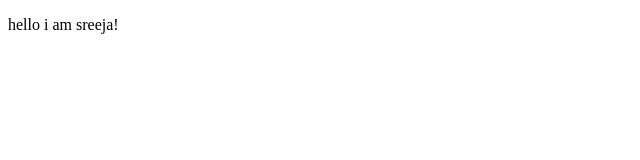
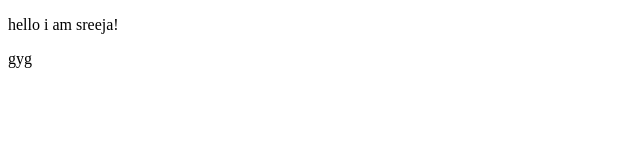
Before and after one commit to sreeja-nasalwai/practlab, a plain HTML site: page index.html in a window 1280 px wide. Shown: the full height of the page, 0-640 px from the left. Drawn offline with Linux system fonts and the light colour scheme.

Commit message:
Update index.html

```diff
--- a/index.html
+++ b/index.html
@@ -7,5 +7,6 @@
 </head>
 <body>
     <p>hello i am sreeja!</p>
+    <p>gyg</p>
 </body>
 </html>
```
